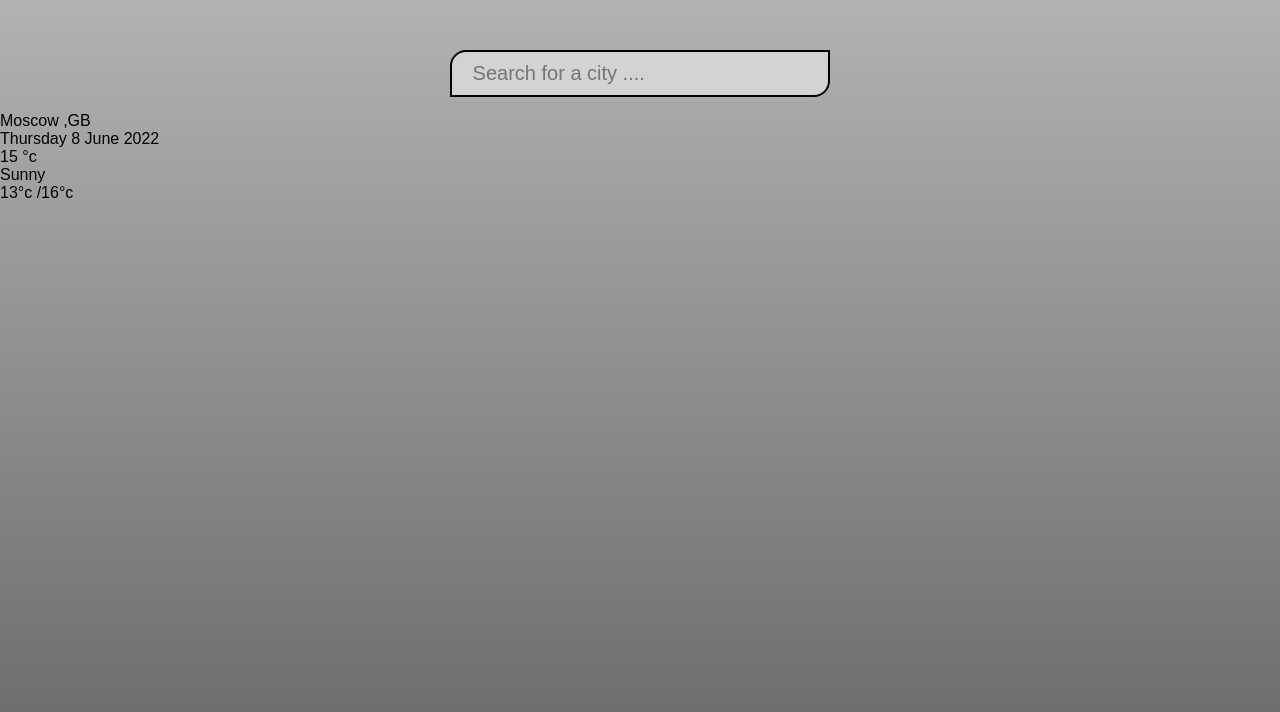
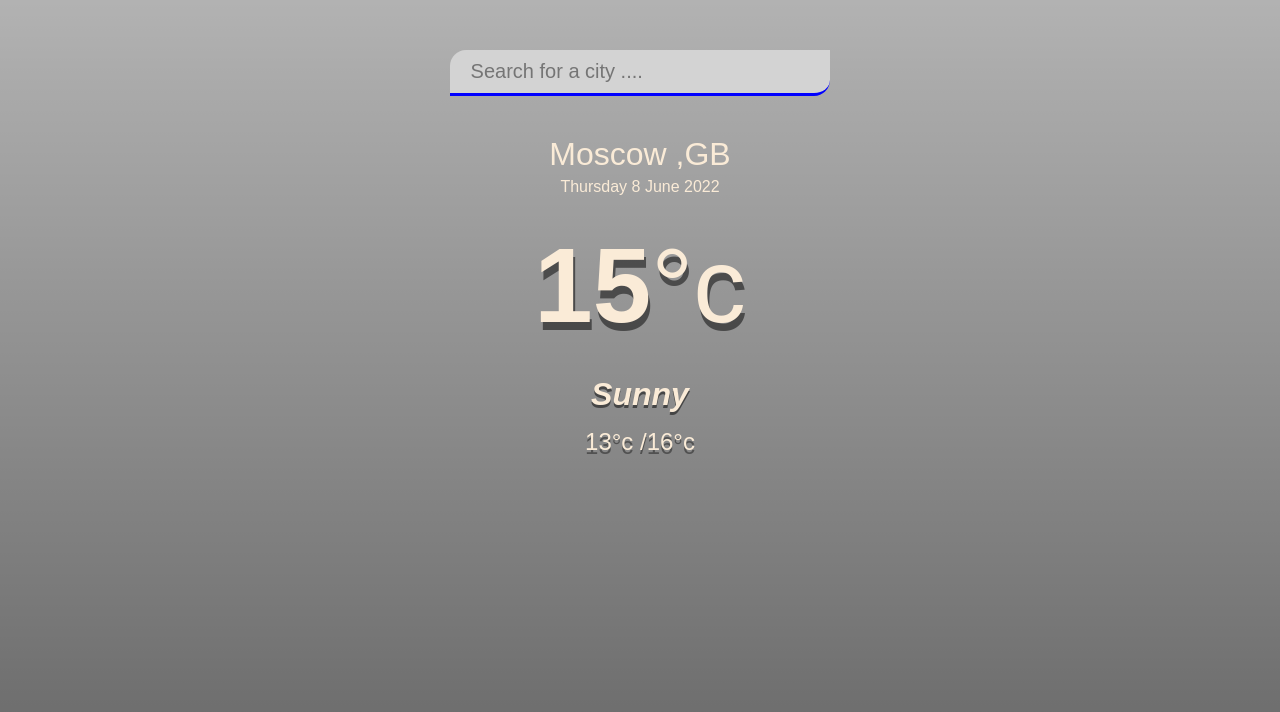
Before and after one commit to Plaxidia/Weather_App, a plain HTML site: page index.html in a window 1280 px wide. Drawn offline with Linux system fonts and the light colour scheme.

Commit message:
finished styling the  html main block

```diff
--- a/index.html
+++ b/index.html
@@ -18,12 +18,9 @@
                     <div class="date">Thursday 8 June 2022</div>
             </section>
             <div class="current">
-                <div class="temp"> 15 <span>°c</span>
+                <div class="temp"> 15<span>°c</span></div>
                     <div class="weather"> Sunny</div>
                     <div class="hi-low"> 13°c /16°c</div>
-
-
-                </div>
             </div>
         </main>
     </div>
--- a/main.css
+++ b/main.css
@@ -9,13 +9,13 @@ body
     font-family: 'montserrat' ,sans-serif;
     background-image: url('cloudy.webp');
     background-size: cover;
-    /*background-position: top center;*/
+    background-position: top center;
 
 }
 .Container
 {
-    /*display: flex;
-    flex-direction: column;*/
+    display: flex;
+    flex-direction: column;
     min-height: 100vh;
     background-image: linear-gradient(to bottom ,rgba( 0, 0, 0,0.3) ,rgba(0, 0 ,0 , 0.6));
 }
@@ -32,12 +32,12 @@ header input
      width :100%;
      max-width :380px;
      padding : 10px 15px ;
-     border : 2px solid black ;
+     border : none ;
      outline: none;
      background-color: lightgray;
      color: #313131;
      border-radius: 16px 0px 16px 0px;
-     /*border-bottom: 3px solid blue;*/
+     border-bottom: 3px solid blue;
      font-size: 20px;
      font-weight: 300;
      transition: 0.2s ease-out;
@@ -49,3 +49,56 @@ header input:focus
 {
     background-color: rgba(225, 225,225,0.6);
 }
+main
+{
+flex: 1 1 100% ;
+padding: 25px 25px 50px;
+display: flex;
+flex-direction: column;
+align-items: center;
+text-align: center;
+}
+.location .city
+{
+    color:antiquewhite;
+    font-size: 32px;
+    font-weight: 500;
+    font-weight: 500;
+    margin-bottom: 5px;
+}
+.location .date
+{
+    color:antiquewhite;
+    font-size: 16px;
+
+}
+.current .temp
+{
+    color :antiquewhite;
+    font-size: 105px;
+    font-weight: 900;
+    margin: 30px 0px;
+    text-shadow: 2px 8px rgba(0, 0 ,0 , 0.5);
+}
+.current .temp span
+{
+    font-weight: 500;
+}
+.current  .weather
+{
+    color :antiquewhite;
+    font-size: 32px;
+    font-weight: 700;
+    font-style: italic;
+    margin-bottom: 15px;
+    text-shadow: 0px 3px rgba(0, 0 ,0 , 0.5);
+
+}
+.current .hi-low
+{
+    color:antiquewhite;
+    font-size: 24px;
+    font-weight: 500;
+    text-shadow: 0px 4px rgba(0, 0 ,0 , 0.4);
+
+}
```
